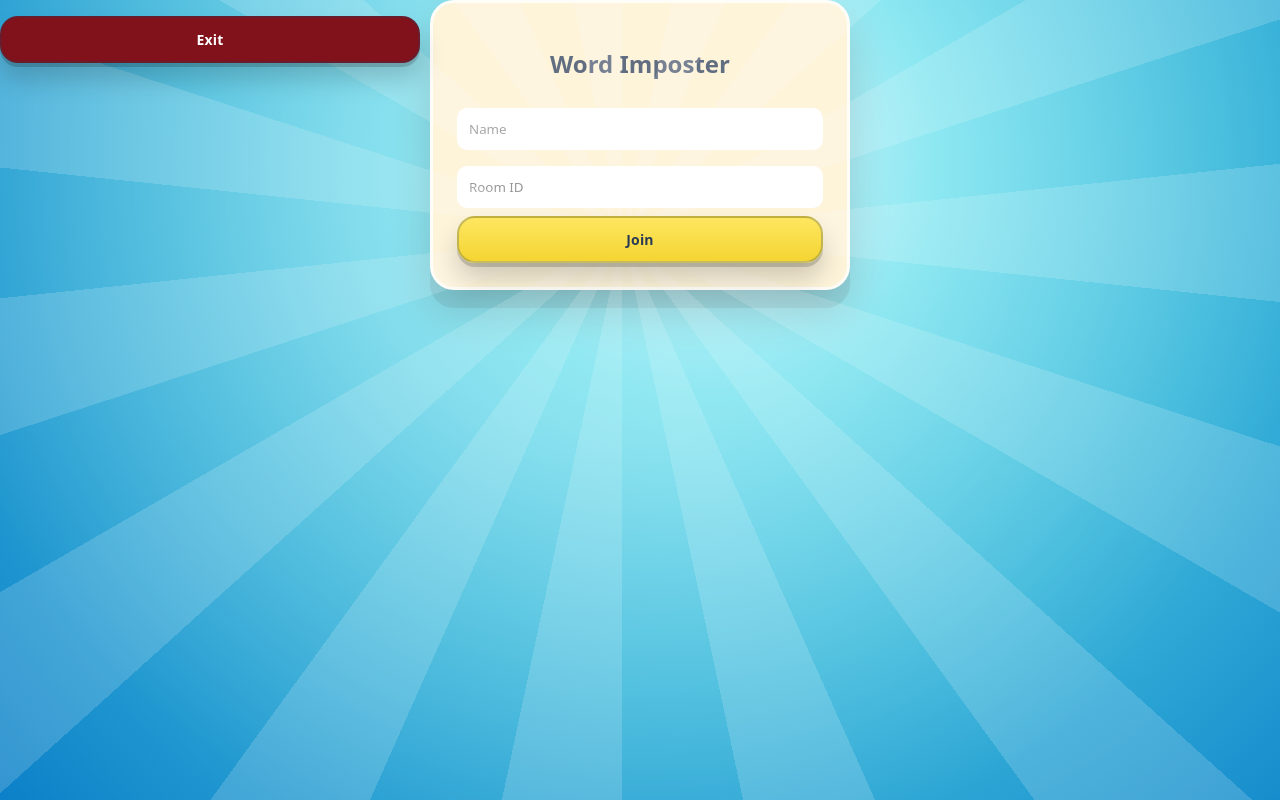
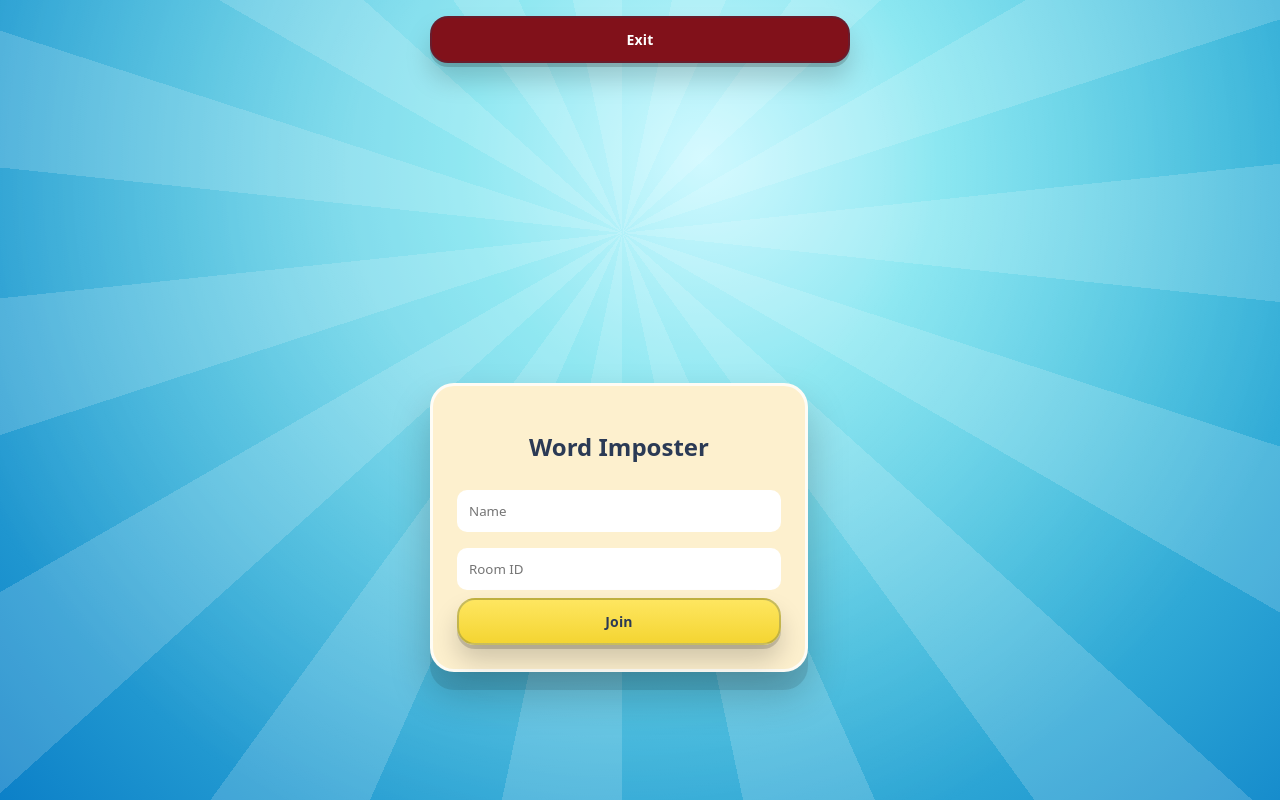
Before and after one commit to Deyeskay/imposters, a website: page public/index.html in a window 1280 px wide. Drawn offline with nearby package versions, Linux system fonts and the light colour scheme; no server answers.

Commit message:
Update style.css

```diff
--- a/public/style.css
+++ b/public/style.css
@@ -33,7 +33,7 @@ body {
   margin: 0;
   min-height: 100vh;
   background: radial-gradient(circle at 55% 20%, #BFF7FF 0%, var(--sky1) 25%, var(--sky2) 55%, var(--sky3) 100%);
-
+  display: grid;
   justify-content: center;
   align-items: center;
   color: var(--ink);
@@ -69,7 +69,6 @@ body::before{
 }
 section {
 	z-index: 1;
-	margin: auto;
 }
 
 .divider {
```
